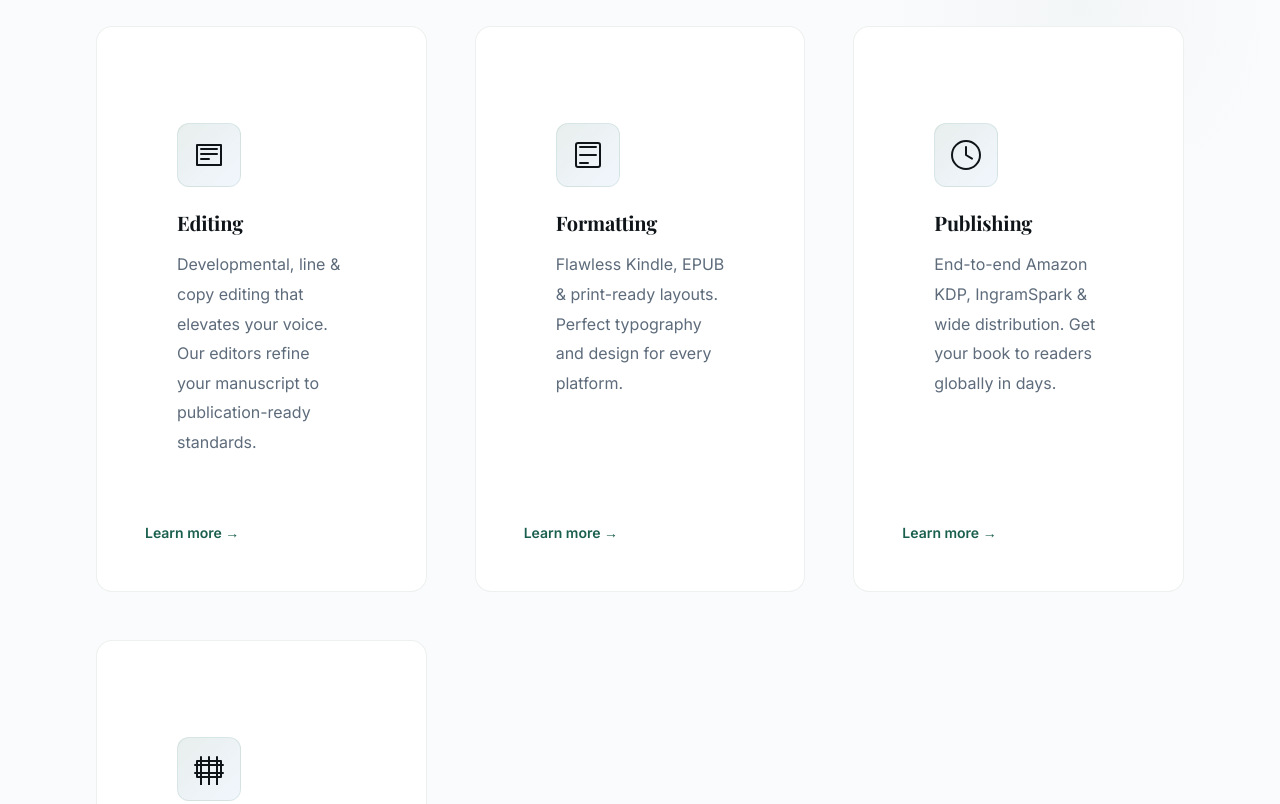
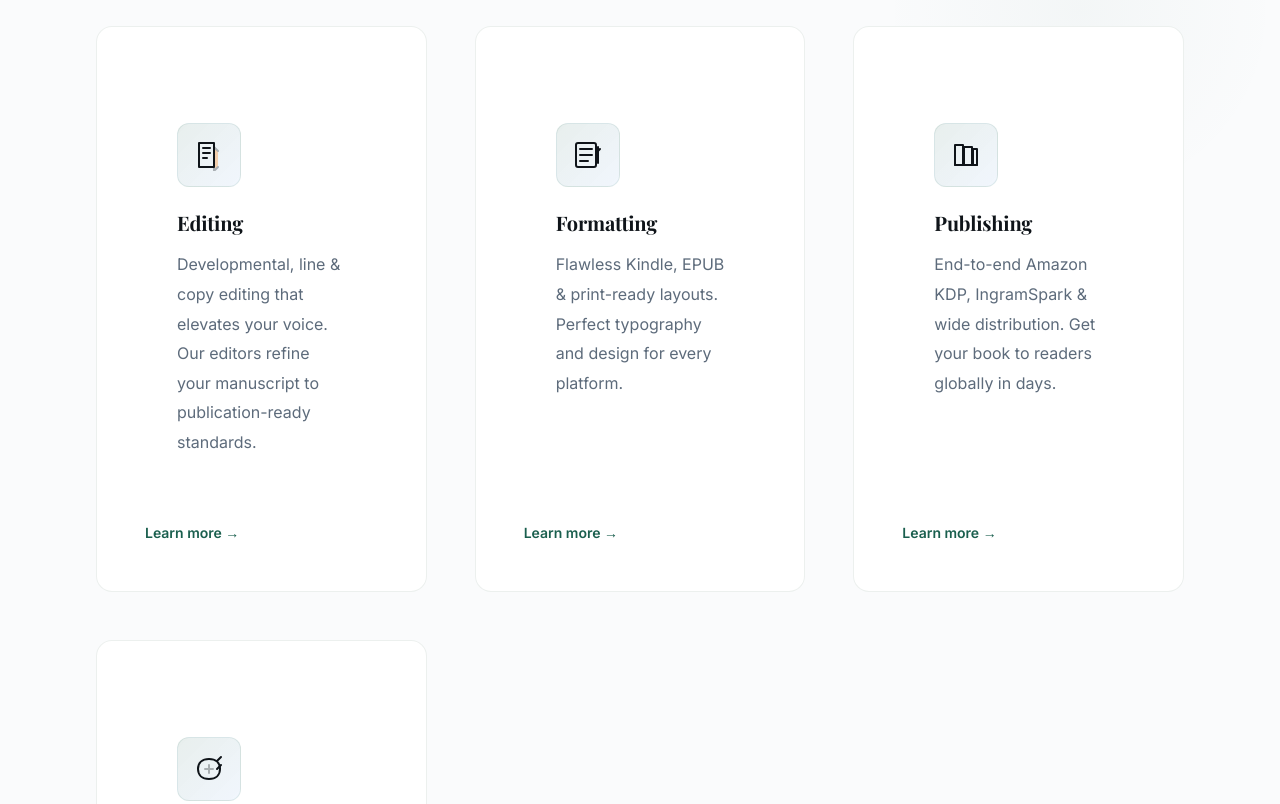
Before and after one commit to adeyejesuolaoluwa/Delight-publishing, a website built with Vite: page index.html in a window 1280 px wide. Shown: the part 1080-1884 px from the top of the page. Built offline with nearby package versions, Linux system fonts and the light colour scheme.

Commit message:
Upgrade service icons in 'Our Premium Services' section
- Editing: New document with edit pen icon
- Formatting: Document with formatting/alignment arrows
- Publishing: Professional bar chart/analytics icon
- Marketing: Target/bullseye with search icon for market reach

```diff
--- a/index.html
+++ b/index.html
@@ -114,10 +114,9 @@
                         <div class="card-content">
                             <div class="icon-box">
                                 <svg width="32" height="32" viewBox="0 0 32 32" fill="none" stroke="#FF7A00" stroke-width="2" aria-hidden="true">
-                                    <path d="M4 6h24v20H4z" stroke-linecap="round" stroke-linejoin="round"/>
-                                    <path d="M8 10h16" stroke-linecap="round" stroke-linejoin="round"/>
-                                    <path d="M8 15h16" stroke-linecap="round" stroke-linejoin="round"/>
-                                    <path d="M8 20h8" stroke-linecap="round" stroke-linejoin="round"/>
+                                    <path d="M6 4h15v24H6V4z" stroke-linecap="round" stroke-linejoin="round"/>
+                                    <path d="M10 9h7M10 14h7M10 19h4" stroke-linecap="round" stroke-linejoin="round"/>
+                                    <path d="M25 12l-4-4v24l4-4" stroke-linecap="round" stroke-linejoin="round" fill="#FF7A00" opacity="0.3"/>
                                 </svg>
                             </div>
                             <h3>Editing</h3>
@@ -130,8 +129,10 @@
                         <div class="card-content">
                             <div class="icon-box">
                                 <svg width="32" height="32" viewBox="0 0 32 32" fill="none" stroke="#FF7A00" stroke-width="2" aria-hidden="true">
-                                    <rect x="4" y="4" width="24" height="24" rx="2" stroke-linecap="round" stroke-linejoin="round"/>
-                                    <path d="M8 8h16M8 16h16M8 24h8" stroke-linecap="round" stroke-linejoin="round"/>
+                                    <rect x="4" y="4" width="20" height="24" rx="2" stroke-linecap="round" stroke-linejoin="round"/>
+                                    <path d="M8 10h12M8 16h12M8 22h8" stroke-linecap="round" stroke-linejoin="round"/>
+                                    <path d="M26 8v16" stroke-linecap="round" stroke-linejoin="round"/>
+                                    <path d="M28 10l-2 2l-2-2" stroke-linecap="round" stroke-linejoin="round"/>
                                 </svg>
                             </div>
                             <h3>Formatting</h3>
@@ -144,8 +145,10 @@
                         <div class="card-content">
                             <div class="icon-box">
                                 <svg width="32" height="32" viewBox="0 0 32 32" fill="none" stroke="#FF7A00" stroke-width="2" aria-hidden="true">
-                                    <path d="M16 2c-7.7 0-14 6.3-14 14s6.3 14 14 14 14-6.3 14-14S23.7 2 16 2z" stroke-linecap="round" stroke-linejoin="round"/>
-                                    <path d="M16 8v8l6 3.6" stroke-linecap="round" stroke-linejoin="round"/>
+                                    <path d="M5 6h8v20H5V6z" stroke-linecap="round" stroke-linejoin="round"/>
+                                    <path d="M14 8h8v18h-8V8z" stroke-linecap="round" stroke-linejoin="round"/>
+                                    <path d="M23 10h4v16h-4V10z" stroke-linecap="round" stroke-linejoin="round"/>
+                                    <path d="M5 26h22" stroke-linecap="round" stroke-linejoin="round"/>
                                 </svg>
                             </div>
                             <h3>Publishing</h3>
@@ -158,9 +161,9 @@
                         <div class="card-content">
                             <div class="icon-box">
                                 <svg width="32" height="32" viewBox="0 0 32 32" fill="none" stroke="#FF7A00" stroke-width="2" aria-hidden="true">
-                                    <path d="M4 8h24v16H4z" stroke-linecap="round" stroke-linejoin="round"/>
-                                    <path d="M8 4v28M16 4v28M24 4v28" stroke-linecap="round" stroke-linejoin="round"/>
-                                    <path d="M2 12h28M2 20h28" stroke-linecap="round" stroke-linejoin="round"/>
+                                    <path d="M5 16c0-6 4-10 11-10s11 4 11 10-4 10-11 10-11-4-11-10z" stroke-linecap="round" stroke-linejoin="round"/>
+                                    <path d="M16 12v8M12 16h8" stroke-linecap="round" stroke-linejoin="round" fill="#FF7A00" opacity="0.3"/>
+                                    <path d="M24 8l4-4m0 8l-4 4" stroke-linecap="round" stroke-linejoin="round"/>
                                 </svg>
                             </div>
                             <h3>Marketing</h3>
```
